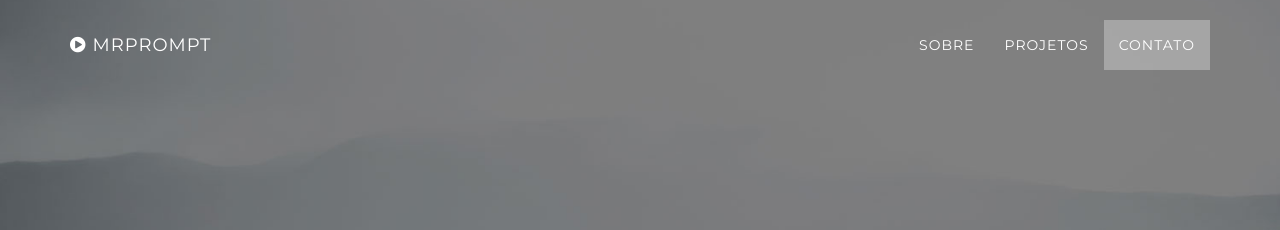
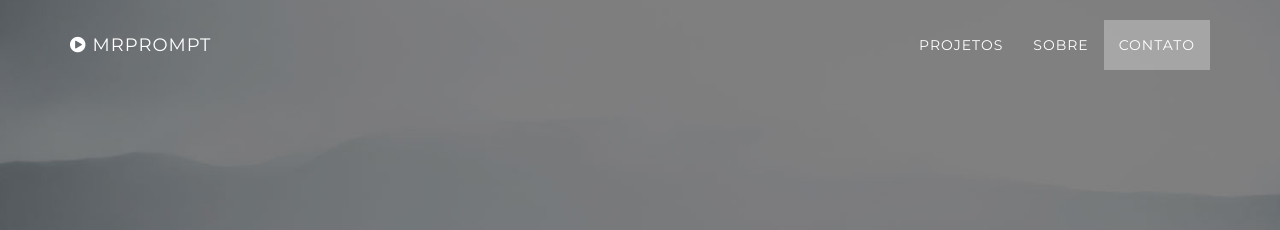
Before and after one commit to mrprompt/mrprompt, a Jekyll site: the page built from index.html, in a window 1280 px wide. Shown: the top 230 px of the page. Built offline with Jekyll 4.4.1, drawn with Linux system fonts in a browser that asks for light colours.

Commit message:
corrigindo ordem de navegação

```diff
--- a/_includes/nav.html
+++ b/_includes/nav.html
@@ -18,10 +18,10 @@
                         <a href="#page-top"></a>
                     </li>
                     <li>
-                        <a class="page-scroll" href="#about">Sobre</a>
+                        <a class="page-scroll" href="#projects">Projetos</a>
                     </li>
                     <li>
-                        <a class="page-scroll" href="#projects">Projetos</a>
+                        <a class="page-scroll" href="#about">Sobre</a>
                     </li>
                     <li>
                         <a class="page-scroll" href="#contact">Contato</a>
```
